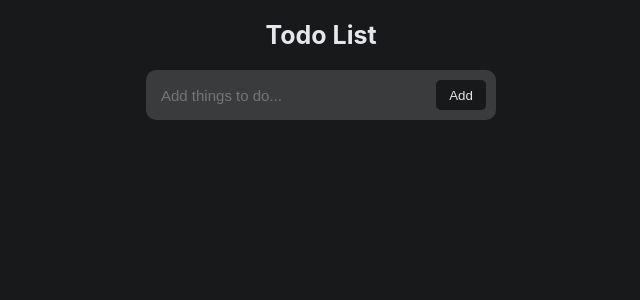
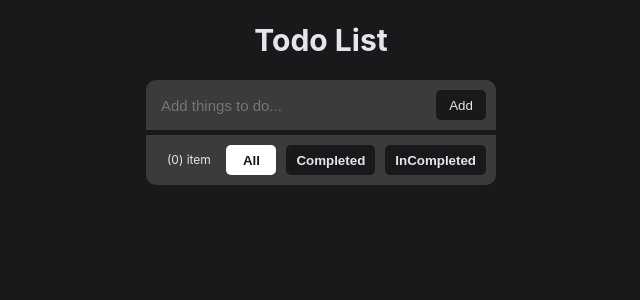
Before and after one commit to ThangLuu0110/ToDoList_React, a React (Create React App) app: page / in a window 1280 px wide. Shown: the top 300 px of the page, without its empty margins (319-959 px from the left). Built offline with nearby package versions, Linux system fonts and the light colour scheme.

Commit message:
update project

```diff
--- a/src/Component/Input.js
+++ b/src/Component/Input.js
@@ -1,24 +1,40 @@
-import React from "react";
+import React, { useRef } from "react";
 import styles from '../Styles/Input.module.css';
 
 function Input( props ){
-
+    const setValue = useRef(null);
     const handleChange = (e) => {
         props.handleChange(e.target.value)
     }
 
-    console.log(props.dataValue.length);
+    const handleSave = () => {
+        props.handleSave();
+        setValue.current.focus();
+    }
 
+    const handleKeyDown = (e) => {
+        if(e.which === 13){
+            props.handleSave();
+            setValue.current.focus();
+        }
+    }
     return(
-    <div className={`${styles.wrapper} ${props.dataValue.length > 0 ? styles.value_filled: ''}`}>
-        <input  value={props.inputValue}
-                type="text"
-                placeholder="Add things to do..."
-                onChange={handleChange}
-                className={styles.input}
-                maxLength={20}
+    <div className={styles.wrapper}>
+        <input
+            value={props.inputValue}
+            type="text"
+            placeholder="Add things to do..."
+            onChange={handleChange}
+            className={styles.input}
+            maxLength={20}
+            ref={setValue}
+            onKeyPress={handleKeyDown}
         />
-        <button onClick={props.handleSave} className={styles.input__button}>
+        <button
+            onClick={handleSave}
+            className={styles.input__button}
+
+        >
             Add
         </button>
     </div>
--- /dev/null
+++ b/src/Component/OtherExtentions.js
@@ -0,0 +1,70 @@
+import React, { useEffect, useRef, useState } from "react";
+import styles from '../Styles/OtherExtentions.module.css';
+
+function OtherExtentions( props ){
+    const allButton = useRef(null);
+    const completedButton = useRef(null);
+    const incompletedButton = useRef(null);
+
+    if(props.number === JSON.parse(localStorage.getItem("todos"))){
+        allButton.current.classList.add(`${styles.clicked}`)
+        completedButton.current.classList.remove(`${styles.clicked}`)
+        incompletedButton.current.classList.remove(`${styles.clicked}`)
+    }
+
+    const showAll = () => {
+        props.showAll()
+        allButton.current.classList.add(`${styles.clicked}`)
+        completedButton.current.classList.remove(`${styles.clicked}`)
+        incompletedButton.current.classList.remove(`${styles.clicked}`)
+
+    }
+    const showCompleted = () => {
+        props.showCompleted()
+        allButton.current.classList.remove(`${styles.clicked}`)
+        completedButton.current.classList.add(`${styles.clicked}`)
+        incompletedButton.current.classList.remove(`${styles.clicked}`)
+
+    }
+    const showInCompleted = () => {
+        props.showInCompleted()
+        allButton.current.classList.remove(`${styles.clicked}`)
+        completedButton.current.classList.remove(`${styles.clicked}`)
+        incompletedButton.current.classList.add(`${styles.clicked}`)
+
+    }
+    return (
+        <div className={styles.wrapper}>
+            <div className={styles.number}>
+                <span>
+                    {`(${props.number}) ${props.number > 1 ? 'items': 'item'}`}
+                </span>
+            </div>
+            <button
+                ref={allButton}
+                onClick={showAll}
+                className={`${styles.extentions__button} ${styles.clicked}`}
+            >
+                All
+            </button>
+
+            <button
+                ref={completedButton}
+                onClick={showCompleted}
+                className={styles.extentions__button}
+            >
+                Completed
+            </button>
+
+            <button
+                ref={incompletedButton}
+                onClick={showInCompleted}
+                className={styles.extentions__button}
+            >
+                InCompleted
+            </button>
+        </div>
+    )
+}
+
+export default OtherExtentions;
--- a/src/Component/ToDo.js
+++ b/src/Component/ToDo.js
@@ -7,27 +7,29 @@ function ToDo( props ){
         e.target.classList.toggle(`${styles.completed}`)
 
         if(e.target.classList.contains(`${styles.completed}`)){
-            props.dataValue[props.index].isCompleted = true;
+            props.dataValue[props.name].isCompleted = true;
         }
         else{
-            props.dataValue[props.index].isCompleted = false;
+            props.dataValue[props.name].isCompleted = false;
         }
         localStorage.setItem("todos", JSON.stringify(props.dataValue));
     }
 
-
+    const handleDelete = () => {
+        props.handleDeleteItem(props.data.name);
+    }
 
     return(
-        <li key={`key_${props.index}`} className={styles.todo}>
+        <li  className={styles.todo} key={`item_${props.index}`}>
             <span className={`${props.data.isCompleted ? styles.completed : ''} ${styles.todo__text}`}
                     onClick={handleComplete}
             >
                 {props.data.name}
             </span>
-            <button onClick={props.handleDelete}
+            <button onClick={handleDelete}
                     className={styles.todo__button}
             >
-                Xóa
+                Delete
             </button>
         </li>
     )
--- a/src/Component/ToDoList.js
+++ b/src/Component/ToDoList.js
@@ -2,10 +2,12 @@ import React, { useState } from "react";
 import Input from "./Input";
 import ToDo from "./ToDo";
 import styles from '../Styles/ToDoList.module.css';
+import OtherExtentions from "./OtherExtentions";
 
 function ToDoList(){
     const [ inputValue, setInputValue ] = useState('')
     const [ dataValue, setDataValue ] = useState(JSON.parse(localStorage.getItem("todos")) ?? [])
+    const [ noData, setNoData ] =  useState(dataValue.length)
 
     const handleChangeInput = (todoInput) => {
         setInputValue(todoInput)
@@ -14,23 +16,57 @@ function ToDoList(){
     const handleSaveInput = (e) => {
         if(inputValue === ''){
             alert('Please add things to do')
+
         }
         else{
-            setDataValue((prev) => {
-                const newList = [...prev, {
+            const check = dataValue.filter(data => {
+                return data.name === inputValue
+            })
+
+            if(check.length > 0){
+                alert('It is already in the list')
+            }
+            else{
+                const newList = [...dataValue,{
                 name: inputValue,
                 isCompleted: false,
-                }];
-            localStorage.setItem("todos", JSON.stringify(newList));
-            return newList;
-            })
-
+                }]
+                localStorage.setItem("todos", JSON.stringify(newList));
+                setNoData(newList.length)
+                setDataValue(newList);
+            }
         }
         setInputValue('')
     }
 
-    const handleDelete = (e) => {
-        console.log([e.target]);
+    const handleDeleteItem = (name) => {
+        const listTodos = JSON.parse(localStorage.getItem("todos"));
+        const newListTodos = listTodos.filter((item) => item.name !== name);
+        setNoData(newListTodos.length)
+        setDataValue(newListTodos)
+        localStorage.setItem("todos", JSON.stringify(newListTodos));
+    }
+
+    const showAllToDo = () => {
+        const listAll = JSON.parse(localStorage.getItem("todos"))
+        setNoData(listAll.length)
+        setDataValue(listAll);
+    }
+
+    const showCompleted = () => {
+        const listComplted = JSON.parse(localStorage.getItem("todos")).filter(todo => {
+            return todo.isCompleted === true;
+        })
+        setNoData(listComplted.length)
+        setDataValue(listComplted);
+    }
+
+    const showInCompleted = () => {
+        const listInComplted = JSON.parse(localStorage.getItem("todos")).filter(todo => {
+            return todo.isCompleted === false;
+        })
+        setNoData(listInComplted.length)
+        setDataValue(listInComplted);
     }
 
     return(
@@ -43,9 +79,21 @@ function ToDoList(){
             />
             <ul className={styles.todo__list}>
                 {dataValue.map((data,index) => (
-                    <ToDo data={data} index={index} dataValue={dataValue} handleDelete={handleDelete}/>
+                    <ToDo
+                        data={data}
+                        name={data.name}
+                        dataValue={dataValue}
+                        handleDeleteItem={handleDeleteItem}
+                        key={`key_${index}`}
+                    />
                 ))}
             </ul>
+            <OtherExtentions
+                showAll={showAllToDo}
+                showCompleted={showCompleted}
+                showInCompleted={showInCompleted}
+                number={noData}
+            />
         </div>
     )
 }
--- a/src/Styles/Header.module.css
+++ b/src/Styles/Header.module.css
@@ -1,6 +1,6 @@
 .title{
     color: var(--text-color);
-    font-size: 2.5rem;
-    line-height: 3rem;
+    font-size: 3rem;
+    line-height: 4rem;
     margin-bottom: 20px;
 }
--- a/src/Styles/Input.module.css
+++ b/src/Styles/Input.module.css
@@ -5,7 +5,8 @@
     display: flex;
     align-items: center;
     padding: 0 10px 0 10px;
-    border-radius: 10px;
+    border-top-left-radius: 10px;
+    border-top-right-radius: 10px;
 }
 .wrapper.value_filled{
     border-bottom-left-radius: 0px;
--- /dev/null
+++ b/src/Styles/OtherExtentions.module.css
@@ -0,0 +1,39 @@
+.wrapper{
+    height: 50px;
+    background-color: var(--input-color);
+    display: flex;
+    justify-content: flex-end;
+    align-items: center;
+    padding: 0 10px 0 10px;
+    border-bottom-left-radius: 10px;
+    border-bottom-right-radius: 10px;
+    margin-top: 5px;
+}
+.extentions__button{
+    min-width: 50px;
+    height: 30px;
+    margin-left: 10px;
+    border-radius: 5px;
+    background-color: var(--background-color);
+    color: var(--text-color);
+    padding-left: 10px;
+    padding-right: 10px;
+    font-weight: bold;
+}
+.extentions__button:hover{
+    background-color: white;
+    color: var(--background-color);
+}
+.extentions__button.clicked{
+    background-color: white;
+    color: var(--background-color);
+}
+.number{
+    height: 30px;
+    width: 55px;
+    display: flex;
+    justify-content: center;
+    align-items: center;
+    font-size: 1.2rem;
+    color: var(--text-color);
+}
--- a/src/Styles/ToDo.module.css
+++ b/src/Styles/ToDo.module.css
@@ -14,9 +14,8 @@
     color: var(--text-color);
     background-color: var(--item-color);
 }
-.todo:last-child{
-    border-bottom-left-radius: 10px;
-    border-bottom-right-radius: 10px;
+.todo.remove{
+    display: none;
 }
 .todo__text{
     cursor: pointer;
@@ -24,6 +23,6 @@
 .todo__button{
     width: 40px;
     height: 20px;
-    border-radius: 5px;
+    border-radius: 2px;
     font-size: 1.2rem;
 }
```
